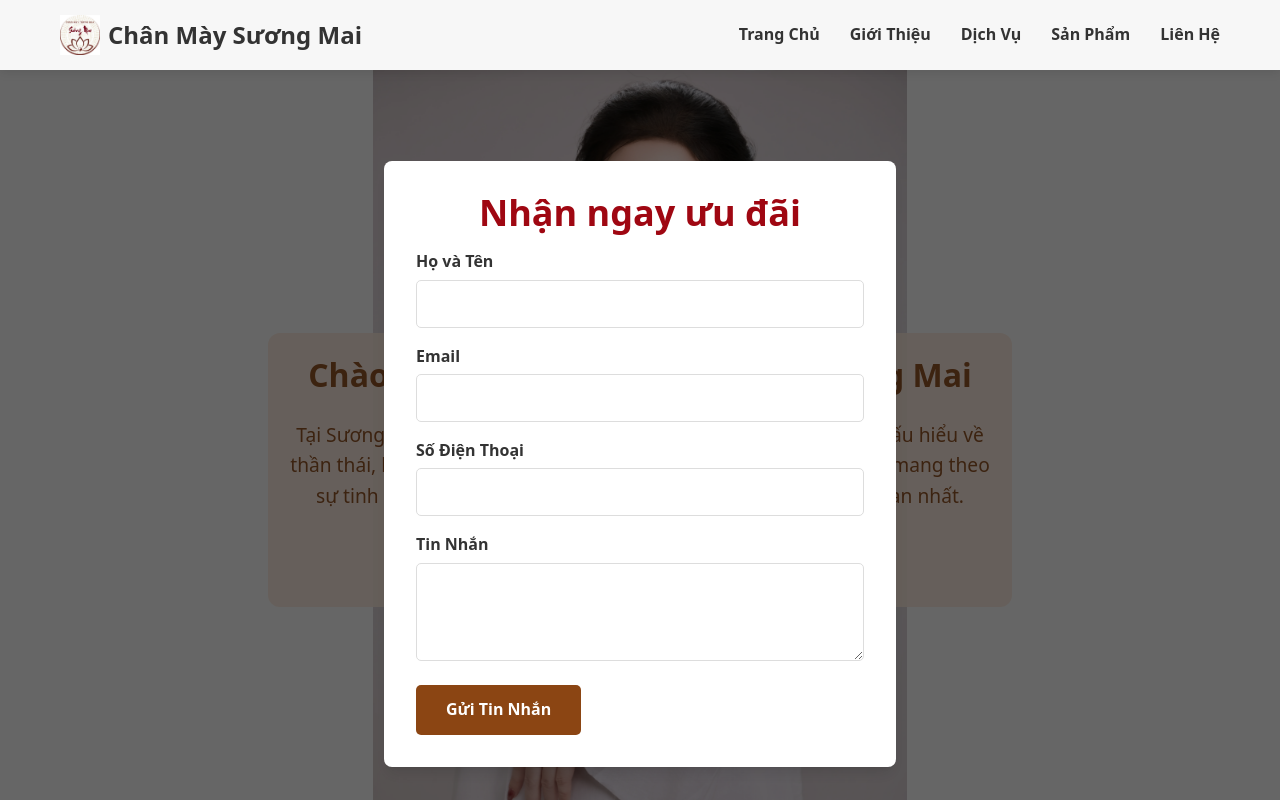
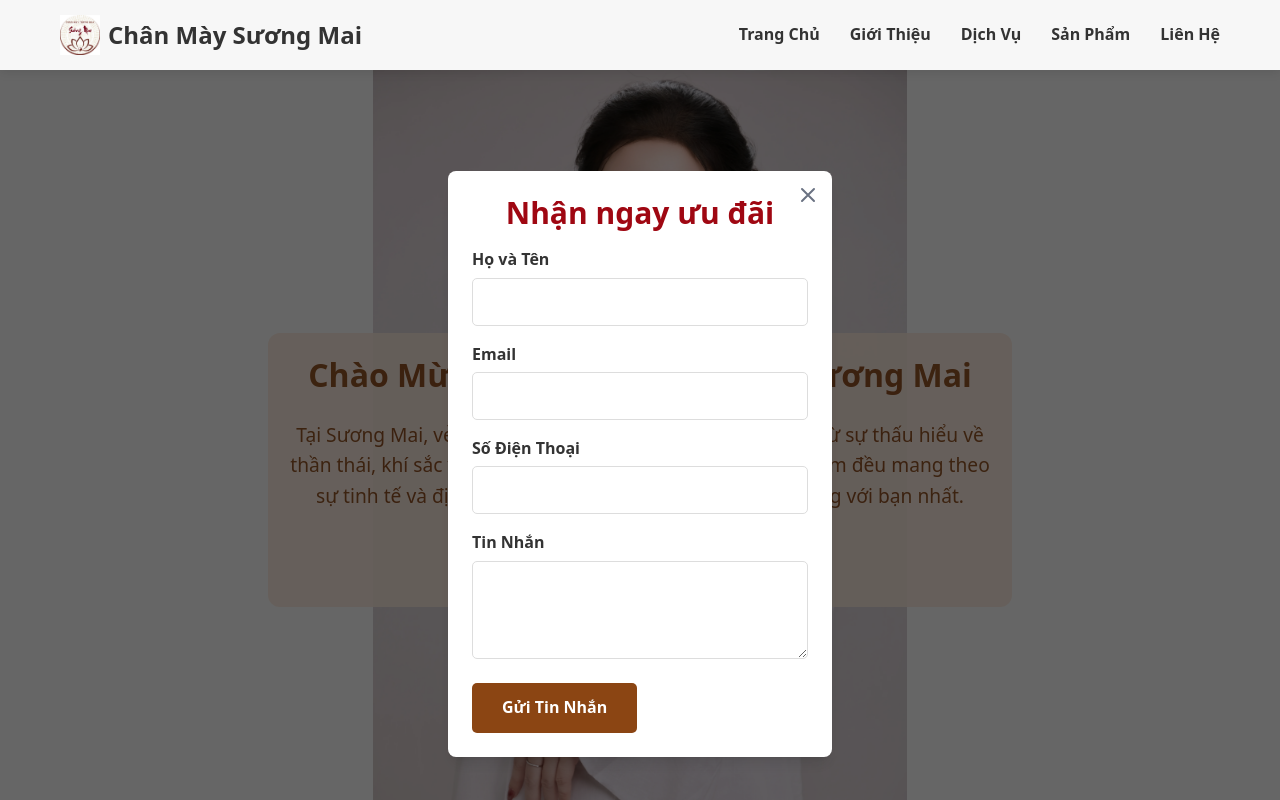
Before and after one commit to TriThuc2321/thammy, a Next.js app: page / in a window 1280 px wide. Shown: the top 800 px of the page. Built offline with nearby package versions, Linux system fonts and the light colour scheme.

Commit message:
chore: optimize UI

```diff
--- a/src/app/layout.tsx
+++ b/src/app/layout.tsx
@@ -24,8 +24,8 @@ export const metadata: Metadata = {
     images: [
       {
         url: "https://i.imgur.com/Z7NzQwU.png",
-        width: 1200,
-        height: 1200,
+        width: 600,
+        height: 600,
       },
     ],
   },
--- a/src/components/ContactModal/index.tsx
+++ b/src/components/ContactModal/index.tsx
@@ -17,11 +17,32 @@ const ContactModal = () => {
     <div className="z-50 fixed inset-0 pt-32 flex items-center justify-center bg-black/60">
       <div
         ref={modalRef}
-        className="bg-white p-8 rounded-lg shadow-lg w-full max-w-lg"
+        className="bg-white relative p-6 rounded-lg shadow-lg w-full max-w-sm"
       >
-        <h3 className="text-4xl text-center font-bold mb-4 text-red-800">
+        <h3 className="text-3xl text-center font-bold mb-4 text-red-800">
           Nhận ngay ưu đãi
         </h3>
+
+        <button
+          className="absolute top-3 right-3 text-gray-500 hover:text-gray-700"
+          onClick={() => setIsOpen(false)}
+          aria-label="Close modal"
+        >
+          <svg
+            xmlns="http://www.w3.org/2000/svg"
+            className="h-6 w-6"
+            fill="none"
+            viewBox="0 0 24 24"
+            stroke="currentColor"
+          >
+            <path
+              strokeLinecap="round"
+              strokeLinejoin="round"
+              strokeWidth={2}
+              d="M6 18L18 6M6 6l12 12"
+            />
+          </svg>
+        </button>
         <div onClick={(e) => e.stopPropagation()}>
           <ContactForm />
         </div>
--- a/src/components/RandomBooking/index.tsx
+++ b/src/components/RandomBooking/index.tsx
@@ -13,7 +13,7 @@ function RandomBooking() {
   useEffect(() => {
     const timer = setInterval(() => {
       setIsOpen(true);
-    }, 7000);
+    }, 15000);
 
     return () => clearInterval(timer);
   }, []);
--- a/src/components/TestimonialsSection/index.tsx
+++ b/src/components/TestimonialsSection/index.tsx
@@ -8,17 +8,31 @@ export default function TestimonialsSection() {
         <div className="testimonial-slider">
           <div className="testimonial-card">
             <div className="quote">
-              Dịch vụ tư vấn phong thủy của Ngọc San đã giúp gia đình tôi cải
-              thiện rõ rệt về mặt tài chính và sức khỏe. Rất hài lòng!
+              Dịch vụ phun mày Trăng Non tại Sương Mai thật sự đã thay đổi diện
+              mạo của tôi. Không chỉ đẹp về mặt thẩm mỹ mà còn giúp tôi cảm thấy
+              tự tin hơn rất nhiều. Cách tư vấn theo nhân tướng học rất độc đáo
+              và hiệu quả!
             </div>
-            <div className="client-name">- Nguyễn Văn A</div>
+            <div className="client-name">- Chị Thanh Hương</div>
           </div>
+
           <div className="testimonial-card">
             <div className="quote">
-              Vật phẩm phong thủy chất lượng cao, giá cả hợp lý. Tôi sẽ quay lại
-              mua thêm sản phẩm khác.
+              Phun môi cân bằng năng lượng là một trải nghiệm tuyệt vời. Màu môi
+              được chọn rất hợp với tông da và khí chất của tôi. Sau 3 tháng,
+              môi vẫn giữ màu đẹp tự nhiên và tôi nhận được rất nhiều lời khen.
             </div>
-            <div className="client-name">- Trần Thị B</div>
+            <div className="client-name">- Chị Mai Anh</div>
+          </div>
+
+          <div className="testimonial-card">
+            <div className="quote">
+              Là nam giới, tôi rất hài lòng với dịch vụ Chân Mày Minh Tướng.
+              Dáng mày được thiết kế vừa nam tính vừa phù hợp với khuôn mặt. Đặc
+              biệt ấn tượng với cách tư vấn chuyên nghiệp dựa trên nhân tướng
+              học.
+            </div>
+            <div className="client-name">- Anh Minh Quân</div>
           </div>
         </div>
       </div>
```
